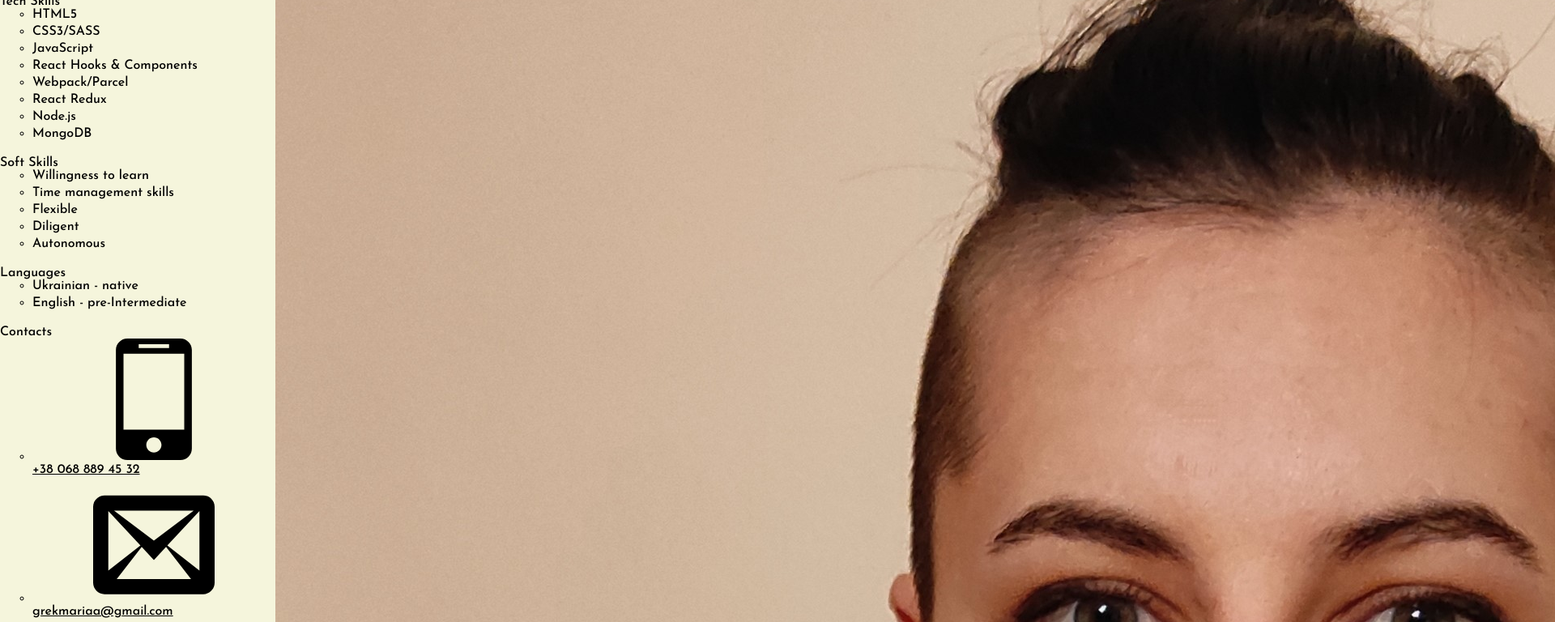
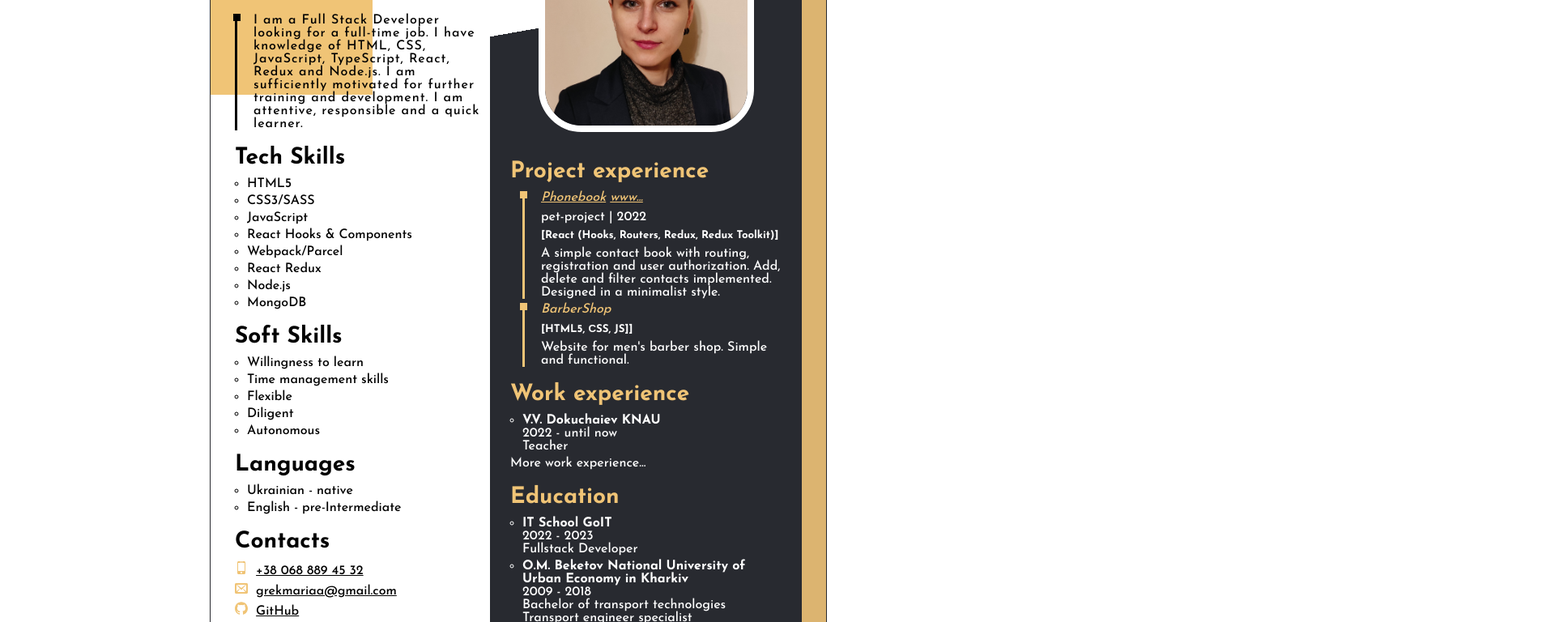
Before and after one commit to hellene-mary/cv, a plain HTML site: page index.html in a window 1280 px wide. Shown: the part 142-910 px from the top of the page at 81% size, 1920 px wide, since content can reach past the window. Drawn offline with Linux system fonts and the light colour scheme.

Commit message:
Update index.css

```diff
--- a/index.css
+++ b/index.css
@@ -20,121 +20,208 @@ button {
 
 img {
   display: block;
-  /* width: 50%;
-  height: auto; */
 }
 
-a{
+a {
   color: currentColor;
 }
 
 body {
-  margin: 0;
-  background-color: beige;
   font-family: 'Josefin Sans', sans-serif;
+  font-weight: 500;
 }
 
 main {
+  margin: 0 auto;
+  padding: 30px;
+  border: 1px solid #282a30;
+  background-image: linear-gradient(to right, white 70%, rgb(220, 180, 112) 30%);
+  width: 700px;
+
   display: flex;
+  position: relative;
 }
 
 .list {
-  display: flex;
-  flex-direction: column;
-  gap: 20px;
-
   list-style: none;
 }
 
 .item {
-  margin-left: 40px;
-
+  margin-left: 15px;
 }
 
-.item:not(:last-child){
+.item:not(:last-child) {
   margin-bottom: 5px;
 }
 
-/* ----------------------------------------------- */
-.sidebar-container {
-  background-color: darkslategray;
-  padding: 20px;
-  width: 33vw;
-  height: auto;
+.is-hidden {
+  display: none;
 }
 
-.sidebar-photo {
-  margin-bottom: 30px;
+.title {
+  font-weight: 700;
+  font-size: 28px;
+
+  margin-bottom: 10px;
+  margin-top: 20px;
 }
 
-.sidebar-photo img{
-    width: 200px;
-  height: 200px;
-  object-fit: cover;
-  border-radius: 50%;
+.onBlack {
+  color: #f0c476;
 }
 
-.sidebar-list-title {
-  font-weight: 700;
-  font-size: 25px;
-
-  margin-bottom: 10px;
+/* --------about-me------------------- */
+.about-me {
+  width: 45vw;
+  position: relative;
 }
 
+.about-me::before {
+  content: '';
+  display: block;
+  width: 200px;
+  height: 250px;
+  background-color: #f0c476;
 
-/* ---------------------------------------- */
-.container {
-  background-color: rgb(220, 245, 229);
-  padding: 20px;
+  position: absolute;
+  top: -30px;
+  left: -30px;
 }
 
-.about-name{
-  font-size: 40px;
-  margin-bottom: 20px;
-
-  /* margin: 20px auto 30px 70px; */
+.name {
+  font-size: 60px;
+  margin-bottom: 15px;
+  position: relative;
 }
 
-.about-name span {
-  color: rgb(71, 9, 9);
+.name span {
+  position: absolute;
+  left: 55%;
+  top: 40%;
 }
 
-.about-position{
-  font-size: 30px;
-
-
+.position {
+  font-size: 25px;
   margin-bottom: 20px;
+  position: relative;
 }
 
-.about-me {
-  text-align: justify;
-  text-justify: auto;
-  margin-bottom: 30px;
+.about-me-text {
+  width: 90%;
+  display: flex;
+  gap: 20px;
+  /* text-align: justify; */
+  /* text-justify: auto; */
+  font-size: 16px;
+  letter-spacing: 1px;
+  padding-left: 20px;
+
+  border-left: 3px solid black;
+  position: relative;
 }
 
-/* ------------------------------------- */
-
-h3 {
-  margin-bottom: 10px;
+.about-me-text::before {
+  content: '';
+  display: block;
+  position: absolute;
+  left: -5px;
+  top: 0;
+  width: 9px;
+  height: 9px;
+  background-color: black;
 }
 
-h4{
-  margin-bottom: 8px;
+.contacts-list {
+  list-style: none;
 }
 
-h5{
-  margin-bottom: 8px;
+.contacts-item {
+  margin-left: 0;
+  transition: all 250ms cubic-bezier(0.4, 0, 0.2, 1);
 }
 
-.about-item{
-  margin-left: 30px;
+.contacts-item:hover {
+  color: red;
+  transform: scale(1.05);
 }
 
-.about-item:not(:last-child){
-  margin-bottom: 10px;
+address {
+  display: inline-block;
+  font-style: normal;
 }
 
-.about-list-box{
+.icon-svg {
+  margin-right: 5px;
+  display: inline-block;
+  width: 1em;
+  height: 1em;
+  stroke-width: 0;
+  stroke: currentColor;
+  fill: #f0c476;
+}
+
+/* -----------------------experience------------------ */
+.experience {
+  width: 55vw;
+  background-image: linear-gradient(350deg, #282a30 85%, transparent 15%);
+  color: white;
+}
+
+.experience::before {
+  content: '';
+  display: block;
+  width: 150px;
+  height: 30px;
+  background-color: #f0c476;
+
+  position: absolute;
+  bottom: 0;
+  left: 0;
+}
+
+.photo {
+  /* margin-bottom: 30px; */
+  /* margin: auto 0; */
   display: flex;
-  gap: 30px;
+  justify-content: center;
+  align-items: center;
 }
+
+.photo img {
+  width: 250px;
+  height: 250px;
+  object-fit: cover;
+  border-radius: 20%;
+  border: 8px solid white;
+}
+
+.info-right {
+  padding: 15px 25px;
+}
+
+.project-item {
+  padding-left: 20px;
+  border-left: 3px solid #f0c476;
+  position: relative;
+
+  display: flex;
+  flex-direction: column;
+  gap: 8px;
+}
+
+.project-item::before {
+  content: '';
+  display: block;
+  position: absolute;
+  left: -6px;
+  top: 0;
+  width: 9px;
+  height: 9px;
+  background-color: #f0c476;
+}
+
+.project-name {
+  color: #f0c476;
+  font-style: italic;
+  font-weight: 500;
+}
```
